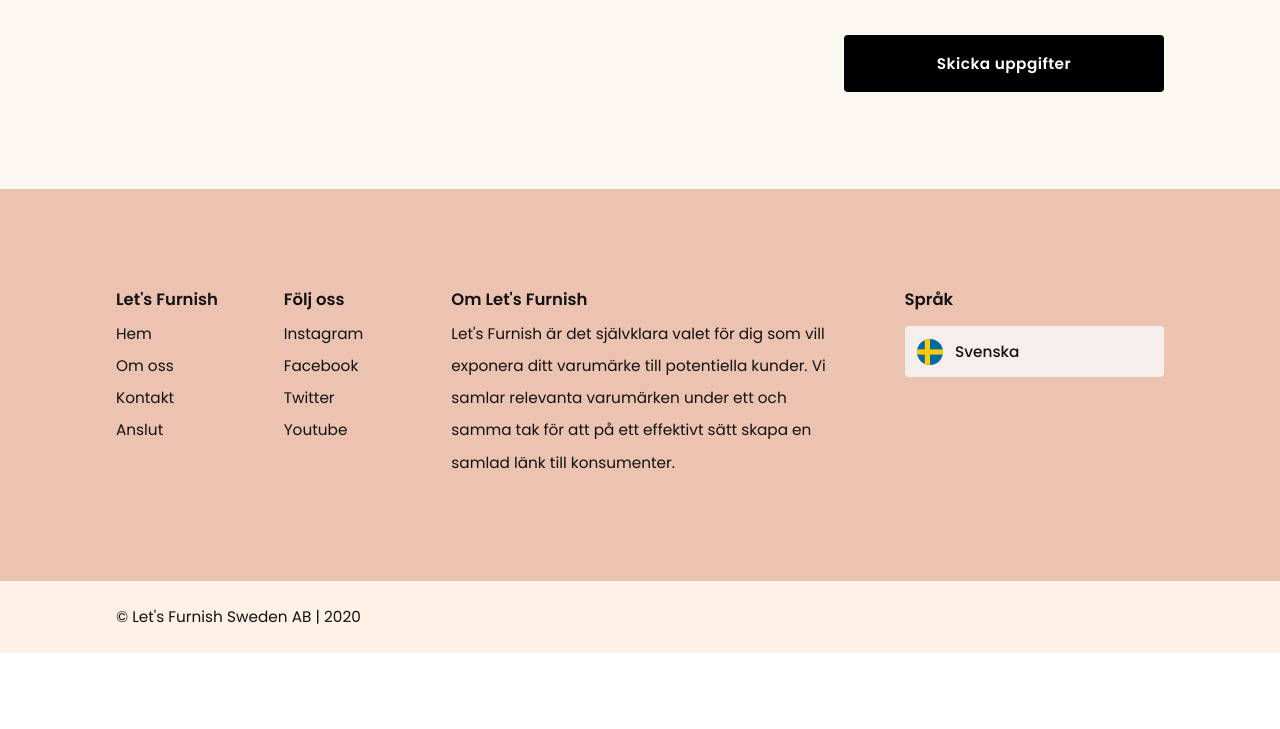
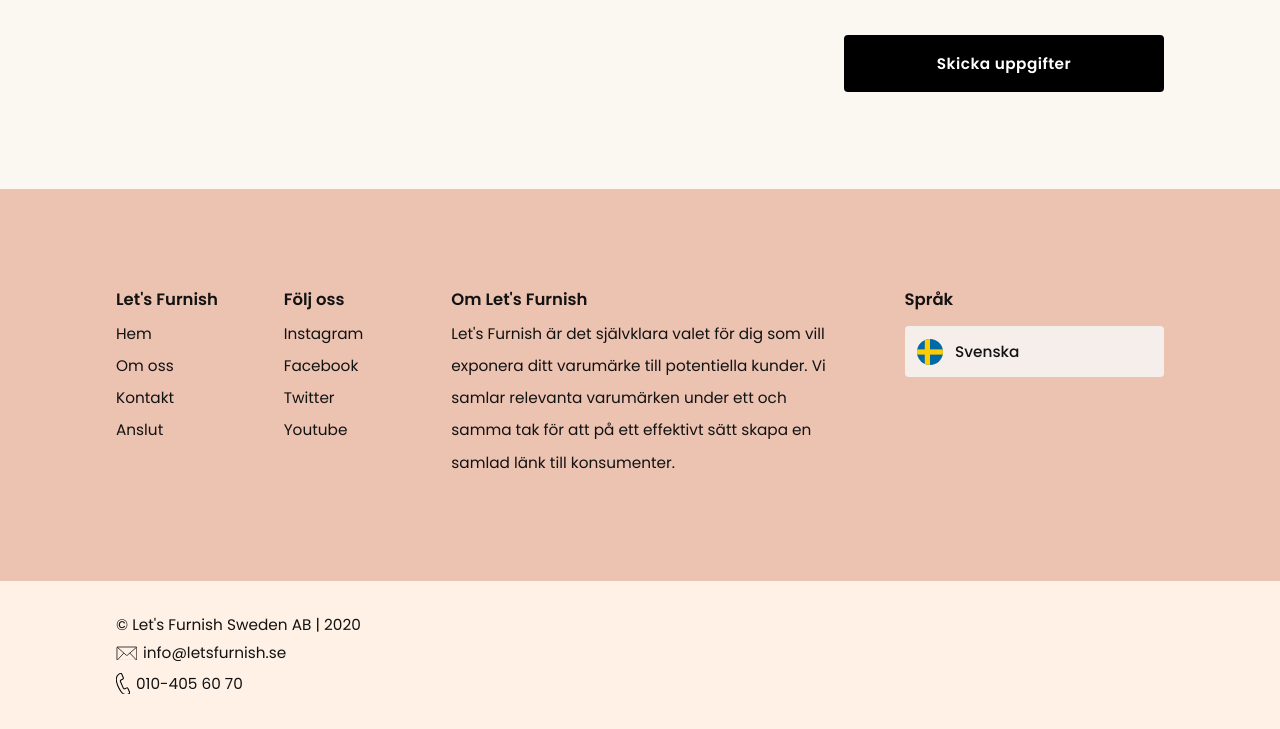
Before and after one commit to peyronoscar/lets-furnish, a Gatsby site: page / in a window 1280 px wide. Shown: the part 4169-4898 px from the top of the page. Before the commit the page ends 4822 px from the top, so only its background shows below. Built offline with nearby package versions, Linux system fonts and the light colour scheme; Gatsby itself is replaced by a stand-in of ours.

Commit message:
contact information in footer

```diff
--- a/src/components/layout/Footer.js
+++ b/src/components/layout/Footer.js
@@ -3,7 +3,7 @@
 import { Link, useStaticQuery, graphql } from 'gatsby'
 
 import { Container } from '../'
-import { Flag } from '../../icons/Flag'
+import { Flag, PhoneFooter, MailFooter } from '../../icons/index'
 
 const FooterWrapper = styled.footer`
    background: ${props => props.theme.colors.main};
@@ -146,6 +146,21 @@
 
    p{
       font-weight: 400;
+      margin: 12px 0;
+      line-height: 1;
+   }
+
+   span, svg{
+      display: inline-block;
+      vertical-align: middle;
+   }
+
+   svg{
+      margin-right: 6px;
+
+      *{
+         stroke-width: 20;
+      }
    }
 
    @media ${props => props.theme.breakpoints.md } {
@@ -210,7 +225,21 @@
          </FooterWrapper>
          <Copyright>
             <Container>
-               <p>&copy; {site.siteMetadata.title} | {new Date().getFullYear()}</p>
+               <p>
+                  <span>&copy; {site.siteMetadata.title} | {new Date().getFullYear()}</span>
+               </p>
+               <p>
+                  <a href="mailto:info@letsfurnish.se">
+                  <MailFooter />
+                  <span>info@letsfurnish.se</span>
+                  </a>
+               </p>
+               <p>
+                  <a href="tel:010-4056070">
+                     <PhoneFooter />
+                     <span>010-405 60 70</span>
+                  </a>
+               </p>
             </Container>
          </Copyright>
       </>
--- /dev/null
+++ b/src/icons/MailFooter.js
@@ -0,0 +1,12 @@
+import React from 'react'
+
+export const MailFooter = () => {
+   return (
+      <svg width="21" viewBox="0 0 568 397" fill="none" xmlns="http://www.w3.org/2000/svg">
+      <rect x="25.8496" y="27.2778" width="535.253" height="363.539" rx="17.4938" stroke="black" strokeWidth="20"/>
+      <path d="M33.8115 33.1426L280.703 250.753C287.623 256.853 297.984 256.907 304.968 250.882L557.332 33.1426" stroke="black" strokeWidth="20"/>
+      <path d="M30.3184 385.651L211.107 192.298" stroke="black" strokeWidth="20"/>
+      <path d="M556.632 384.949L375.843 191.595" stroke="black" strokeWidth="20"/>
+      </svg>
+   )
+}
--- /dev/null
+++ b/src/icons/PhoneFooter.js
@@ -0,0 +1,9 @@
+import React from 'react'
+
+export const PhoneFooter = () => {
+   return (
+      <svg width="14" viewBox="0 0 269 419" fill="none" xmlns="http://www.w3.org/2000/svg">
+      <path d="M141.1 92.1372L107.182 15.545C100.464 4.12109 88.1237 4.83506 79.725 9.05415L63.8967 17.1677L49.3605 25.6058C25.8442 40.9243 11.5664 74.6118 8.01316 99.2771C-5.9416 173.792 55.821 300.169 95.5535 355.017C117.002 388.77 171.788 426.741 226.702 406.619L249.314 396.883C260.297 393.313 265.789 380.656 261.589 369.297L227.025 292.056C222.891 284.786 211.197 282.319 203.444 286.538L181.802 296.924C168.557 304.713 152.406 307.958 141.746 292.38C126.995 258.195 95.3596 185.216 86.8317 166.782C78.3038 148.348 90.385 136.6 97.4916 133.03C104.706 129.784 121.783 122.06 132.379 117.127C142.974 112.194 142.608 98.4117 141.1 92.1372Z" stroke="black" strokeWidth="12"/>
+      </svg>
+   )
+}
--- a/src/icons/index.js
+++ b/src/icons/index.js
@@ -1,3 +1,6 @@
 export * from './Keys'
 export * from './Phone'
 export * from './Cart'
+export * from './Flag'
+export * from './PhoneFooter'
+export * from './MailFooter'
```
